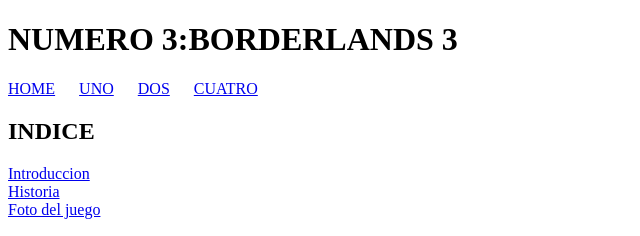
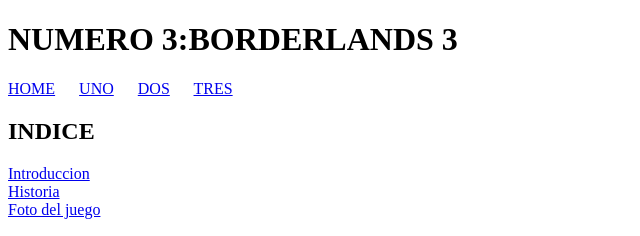
Before and after one commit to RicardoBandaAyala/host1344, a plain HTML site: page CUATRO.html in a window 1280 px wide. Shown: the top 236 px of the page, 0-640 px from the left. Drawn offline with Linux system fonts and the light colour scheme.

Commit message:
Update CUATRO.html

```diff
--- a/CUATRO.html
+++ b/CUATRO.html
@@ -12,7 +12,7 @@
       <a href="index.html">HOME</a>&nbsp;&nbsp;&nbsp;&nbsp;&nbsp;
       <a href="UNO.html">UNO</a>&nbsp;&nbsp;&nbsp;&nbsp;&nbsp;
       <a href="DOS.html">DOS</a>&nbsp;&nbsp;&nbsp;&nbsp;&nbsp;
-      <a href="TRES.html">CUATRO</a>&nbsp;&nbsp;&nbsp;&nbsp;&nbsp;
+      <a href="TRES.html">TRES</a>&nbsp;&nbsp;&nbsp;&nbsp;&nbsp;
     </nav>
     <section>
       <h2>INDICE</h2>
```
